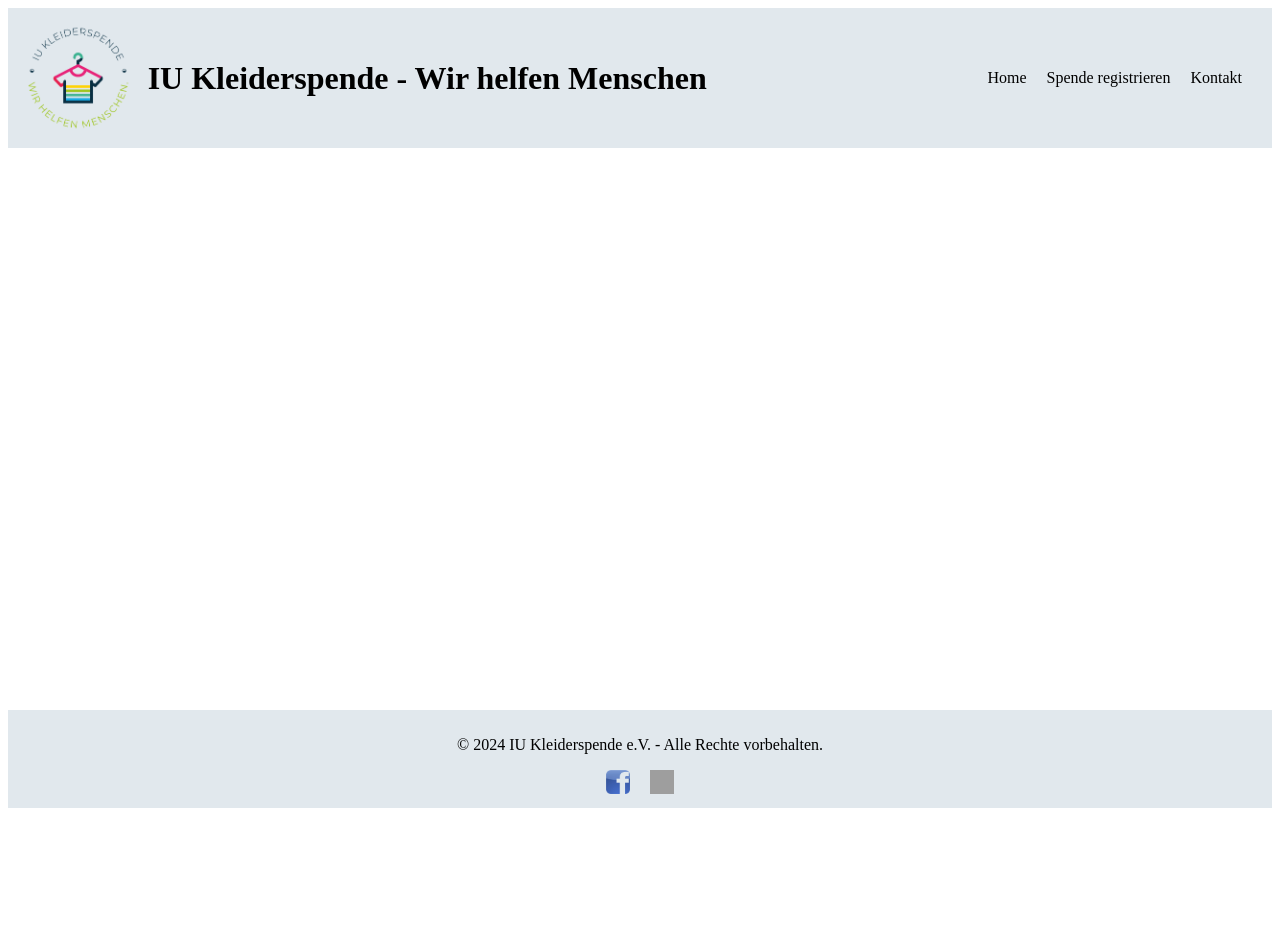
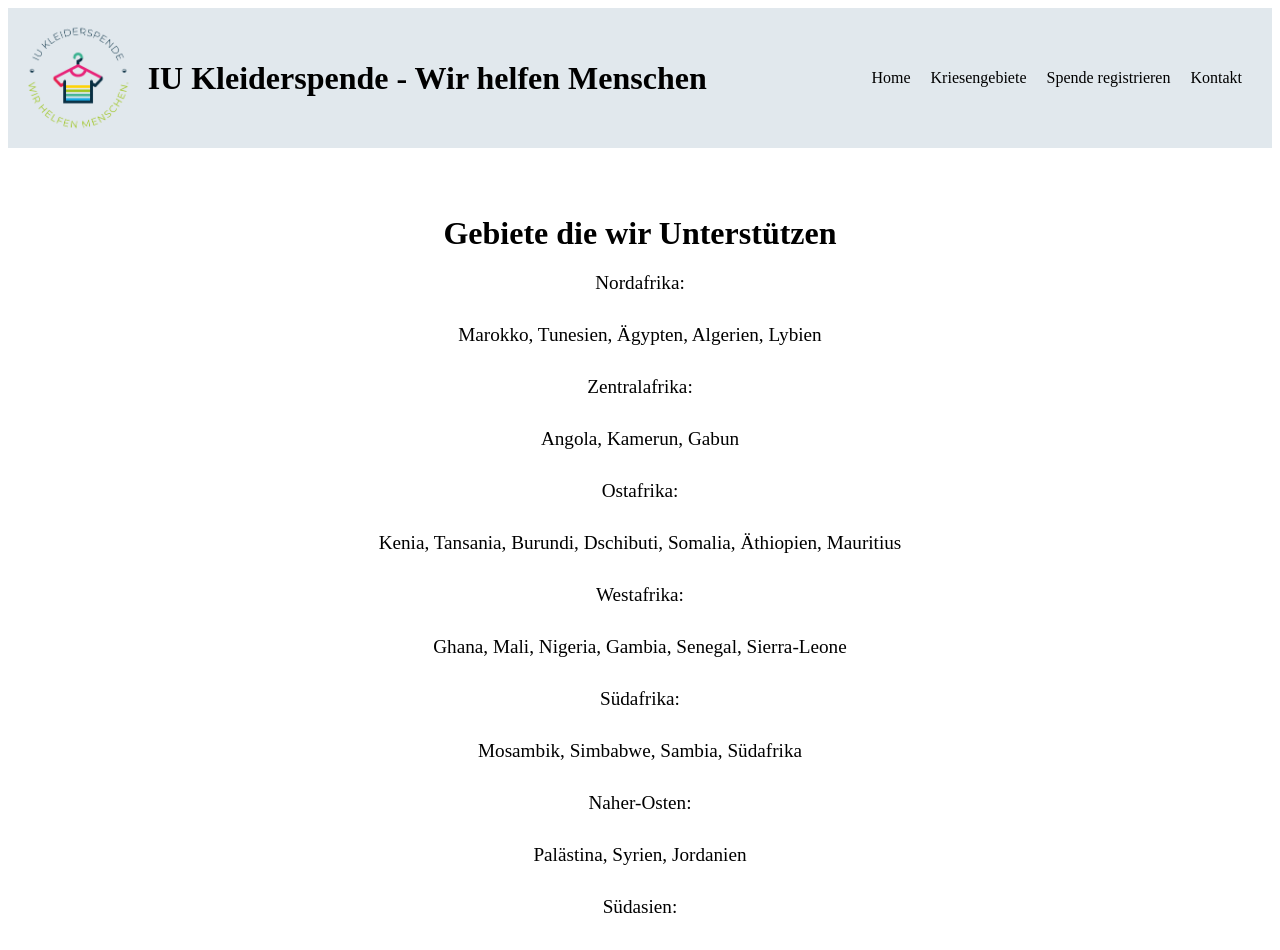
Before and after one commit to Yupi7/kleiderspende, a Vue app: page /kriesengebiete in a window 1280 px wide. Shown: the top 950 px of the page. Before the commit the page ends 816 px from the top, so only its background shows below. Built offline with nearby package versions, Linux system fonts and the light colour scheme; grey boxes are pictures that could not be loaded.

Commit message:
Kriesengebiete Header

```diff
--- a/src/components/DonationForm.vue
+++ b/src/components/DonationForm.vue
@@ -45,7 +45,7 @@
       <p>Krisengebiet: {{ crisisArea }}</p>
       <p>Datum: {{ new Date().toLocaleDateString() }}</p>
       <p>Uhrzeit: {{ new Date().toLocaleTimeString() }}</p>
-      <p>Ort: {{ donationType === 'pickup' ? address : 'IU Kleiderspende Durlacher Straße 93 68219 Mannheim' }}</p>
+      <p>Ort: {{ donationType === 'pickup' ? address : 'IU Kleiderspende, Durlacher Straße 93, 68219 Mannheim' }}</p>
     </div>
   </div>
 </template>
@@ -94,8 +94,8 @@ form label {
 
 form input, form select {
   width: 100%;
-  padding: 8px;
-  margin-bottom: 20px;
+  padding: 7px;
+  margin-bottom: 10px;
 }
 
 button {
--- a/src/components/Header.vue
+++ b/src/components/Header.vue
@@ -7,8 +7,9 @@
     <nav>
       <ul>
         <li><router-link to="/">Home</router-link></li>
+        <li><router-link to="/kriesengebiete">Kriesengebiete</router-link></li>
         <li><router-link to="/spende">Spende registrieren</router-link></li>
-        <li><router-link to="/kontakt">Kontakt</router-link></li> <!-- Neuer Link hinzugefügt -->
+        <li><router-link to="/kontakt">Kontakt</router-link></li>
       </ul>
     </nav>
   </header>
--- a/src/components/Home.vue
+++ b/src/components/Home.vue
@@ -4,8 +4,12 @@
     <p>
       Wir haben es uns zur Aufgabe gemacht, Menschen in Not zu helfen.
       Sie können nun ein Teil davon werden!
+    </p>
+    <p>
       Sie haben Klamotten, die Sie nicht mehr benötigen, aber nicht wissen, wohin damit?
       Wir nehmen sie Ihnen gerne ab!
+    </p>
+    <p>
       Sie können Ihre Kleidung entweder an unserer Geschäftsstelle abgeben oder ein Sammelfahrzeug zur Abholung anfordern.
     </p>
     <router-link to="/spende" class="btn">Jetzt Spenden</router-link>
--- a/src/router/index.js
+++ b/src/router/index.js
@@ -1,7 +1,8 @@
 import { createRouter, createWebHistory } from 'vue-router';
 import Home from '../components/Home.vue';
 import DonationForm from '../components/DonationForm.vue';
-import Contact from '../views/Contact.vue';  // Importiere die Contact.vue-Seite
+import Contact from '../views/Contact.vue';
+import Areas from '../views/Areas.vue';
 
 const routes = [
   {
@@ -15,9 +16,14 @@ const routes = [
     component: DonationForm
   },
   {
-    path: '/kontakt',  // Neue Route für die Kontaktseite
+    path: '/kontakt',
     name: 'Kontakt',
     component: Contact
+  },
+  {
+    path: '/kriesengebiete',
+    name: 'Kriesengebiete',
+    component: Areas
   }
 ];
 
--- /dev/null
+++ b/src/views/Areas.vue
@@ -0,0 +1,76 @@
+<template>
+  <div class="areas">
+    <h2>Gebiete die wir Unterstützen</h2>
+    <p>
+      Nordafrika:
+    </p>
+    <p>
+      Marokko, Tunesien, Ägypten, Algerien, Lybien
+    </p>
+    <p>
+      Zentralafrika:
+    </p>
+    <p>
+      Angola, Kamerun, Gabun
+    </p>
+    <p>
+      Ostafrika:
+    </p>
+    <p>
+      Kenia, Tansania, Burundi, Dschibuti, Somalia, Äthiopien, Mauritius
+    </p>
+    <p>
+      Westafrika:
+    </p>
+    <p>
+      Ghana, Mali, Nigeria, Gambia, Senegal, Sierra-Leone
+    </p>
+    <p>
+      Südafrika:
+    </p>
+    <p>
+      Mosambik, Simbabwe, Sambia, Südafrika
+    </p>
+    <p>
+      Naher-Osten:
+    </p>
+    <p>
+      Palästina, Syrien, Jordanien
+    </p>
+    <p>
+      Südasien:
+    </p>
+    <p>
+      Bangladesh, Bhudan, Nepal, Pakistan
+    </p>
+    <p>
+      Südostasien:
+    </p>
+    <p>
+      Brunei Darussalam, Indonesien, Malaysia, Thailand, Vietnam
+    </p>
+  </div>
+</template>
+
+<script>
+export default {
+  name: 'Areas'
+}
+</script>
+
+<style>
+.areas {
+  text-align: center;
+  padding: 20px;
+}
+
+.areas h2 {
+  font-size: 2em;
+  margin-bottom: 20px;
+}
+
+.areas p {
+  font-size: 1.2em;
+  margin-bottom: 30px;
+}
+</style>
```
